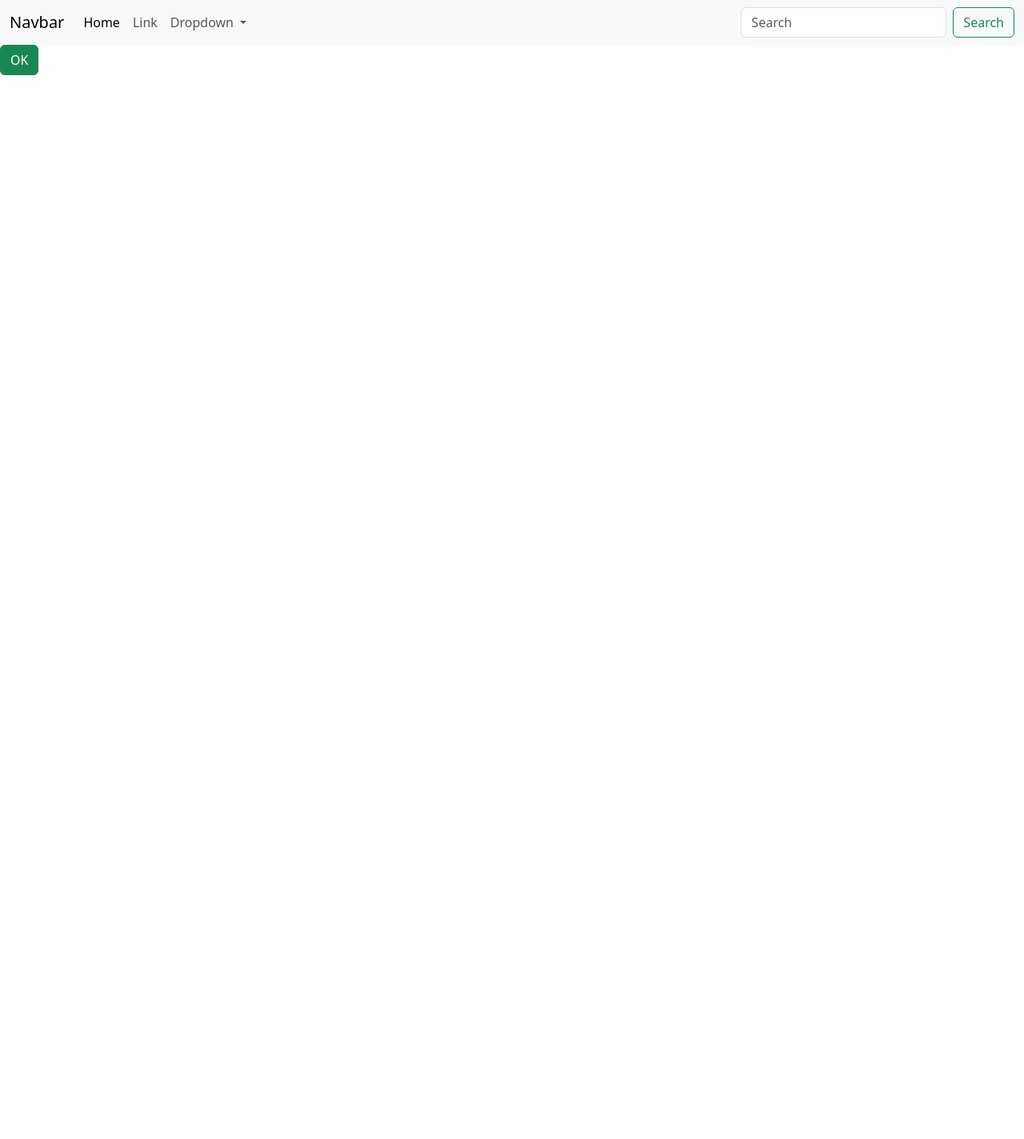
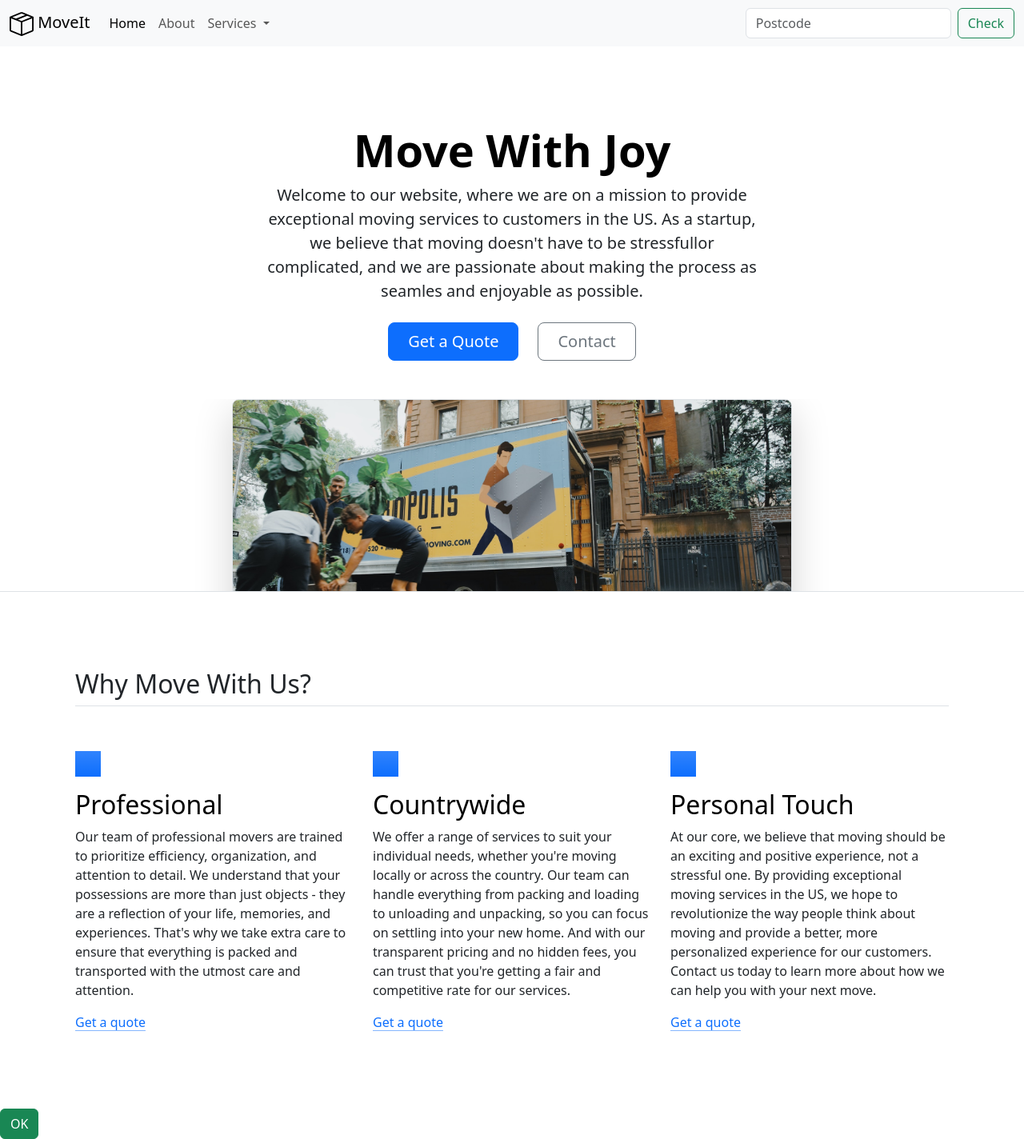
Before and after one commit to 5hakazulu/WebDev11, a plain HTML site: page 11.2+Bootstrap+Components/11.2 Bootstrap Components/index.html in a window 1280 px wide. Shown: the whole page at 80% size. Before the commit the page ends 800 px from the top, so only its background shows below. Drawn offline with nearby package versions, Linux system fonts and the light colour scheme.

Commit message:
working on moving site.

```diff
--- a/11.2+Bootstrap+Components/11.2 Bootstrap Components/index.html
+++ b/11.2+Bootstrap+Components/11.2 Bootstrap Components/index.html
@@ -15,7 +15,7 @@
 <body>
   <nav class="navbar navbar-expand-lg bg-body-tertiary">
     <div class="container-fluid">
-      <a class="navbar-brand" href="#">Navbar</a>
+      <a class="navbar-brand" href="#"><img src="./box-seam.svg" alt="MoveIt brand icon" height="30px"> MoveIt</a>
       <button class="navbar-toggler" type="button" data-bs-toggle="collapse" data-bs-target="#navbarSupportedContent" aria-controls="navbarSupportedContent" aria-expanded="false" aria-label="Toggle navigation">
         <span class="navbar-toggler-icon"></span>
       </button>
@@ -25,28 +25,86 @@
             <a class="nav-link active" aria-current="page" href="#">Home</a>
           </li>
           <li class="nav-item">
-            <a class="nav-link" href="#">Link</a>
+            <a class="nav-link" href="#">About</a>
           </li>
           <li class="nav-item dropdown">
             <a class="nav-link dropdown-toggle" href="#" role="button" data-bs-toggle="dropdown" aria-expanded="false">
-              Dropdown
+              Services
             </a>
             <ul class="dropdown-menu">
-              <li><a class="dropdown-item" href="#">Action</a></li>
-              <li><a class="dropdown-item" href="#">Another action</a></li>
+              <li><a class="dropdown-item" href="#">Home</a></li>
+              <li><a class="dropdown-item" href="#">About</a></li>
               <li><hr class="dropdown-divider"></li>
-              <li><a class="dropdown-item" href="#">Something else here</a></li>
+              <li><a class="dropdown-item" href="#">Services</a></li>
             </ul>
           </li>
 
         </ul>
         <form class="d-flex" role="search">
-          <input class="form-control me-2" type="search" placeholder="Search" aria-label="Search">
-          <button class="btn btn-outline-success" type="submit">Search</button>
+          <input class="form-control me-2" type="search" placeholder="Postcode" aria-label="Search">
+          <button class="btn btn-outline-success" type="submit">Check</button>
         </form>
+
+
       </div>
     </div>
   </nav>
+
+  <div class="px-4 pt-5 my-5 text-center border-bottom">
+    <h1 class="display-4 fw-bold text-body-emphasis">Move With Joy</h1>
+    <div class="col-lg-6 mx-auto">
+      <p class="lead mb-4">Welcome to our website, where we are on a mission to provide exceptional moving services to customers in the US. As a startup, we believe that moving doesn't have to be stressfullor complicated, and we are passionate about making the process as seamles and enjoyable as possible.</p>
+      <div class="d-grid gap-2 d-sm-flex justify-content-sm-center mb-5">
+        <button type="button" class="btn btn-primary btn-lg px-4 me-sm-3">Get a Quote</button>
+        <button type="button" class="btn btn-outline-secondary btn-lg px-4">Contact</button>
+      </div>
+    </div>
+    <div class="overflow-hidden" style="max-height: 30vh;">
+      <div class="container px-5">
+        <img src="./moving-van.jpg" class="img-fluid border rounded-3 shadow-lg mb-4" alt="Example image" width="700" height="500" loading="lazy">
+      </div>
+    </div>
+  </div>
+
+  <div class="container px-4 py-5" id="featured-3">
+    <h2 class="pb-2 border-bottom">Why Move With Us?</h2>
+    <div class="row g-4 py-5 row-cols-1 row-cols-lg-3">
+      <div class="feature col">
+        <div class="feature-icon d-inline-flex align-items-center justify-content-center text-bg-primary bg-gradient fs-2 mb-3">
+          <svg class="bi" width="1em" height="1em"><use xlink:href="#collection"></use></svg>
+        </div>
+        <h3 class="fs-2 text-body-emphasis">Professional</h3>
+        <p>Our team of professional movers are trained to prioritize efficiency, organization, and attention to detail. We understand that your possessions are more than just objects - they are a reflection of your life, memories, and experiences. That's why we take extra care to ensure that everything is packed and transported with the utmost care and attention.
+        </p>
+        <a href="#" class="icon-link">
+          Get a quote
+          <svg class="bi"><use xlink:href="#chevron-right"></use></svg>
+        </a>
+      </div>
+      <div class="feature col">
+        <div class="feature-icon d-inline-flex align-items-center justify-content-center text-bg-primary bg-gradient fs-2 mb-3">
+          <svg class="bi" width="1em" height="1em"><use xlink:href="#people-circle"></use></svg>
+        </div>
+        <h3 class="fs-2 text-body-emphasis">Countrywide</h3>
+        <p>We offer a range of services to suit your individual needs, whether you're moving locally or across the country. Our team can handle everything from packing and loading to unloading and unpacking, so you can focus on settling into your new home. And with our transparent pricing and no hidden fees, you can trust that you're getting a fair and competitive rate for our services.</p>
+        <a href="#" class="icon-link">
+          Get a quote
+          <svg class="bi"><use xlink:href="#chevron-right"></use></svg>
+        </a>
+      </div>
+      <div class="feature col">
+        <div class="feature-icon d-inline-flex align-items-center justify-content-center text-bg-primary bg-gradient fs-2 mb-3">
+          <svg class="bi" width="1em" height="1em"><use xlink:href="#toggles2"></use></svg>
+        </div>
+        <h3 class="fs-2 text-body-emphasis">Personal Touch</h3>
+        <p>At our core, we believe that moving should be an exciting and positive experience, not a stressful one. By providing exceptional moving services in the US, we hope to revolutionize the way people think about moving and provide a better, more personalized experience for our customers. Contact us today to learn more about how we can help you with your next move.</p>
+        <a href="#" class="icon-link">
+          Get a quote
+          <svg class="bi"><use xlink:href="#chevron-right"></use></svg>
+        </a>
+      </div>
+    </div>
+  </div>
 
   <button type="button" class="btn btn-success">OK</button>
 
```
